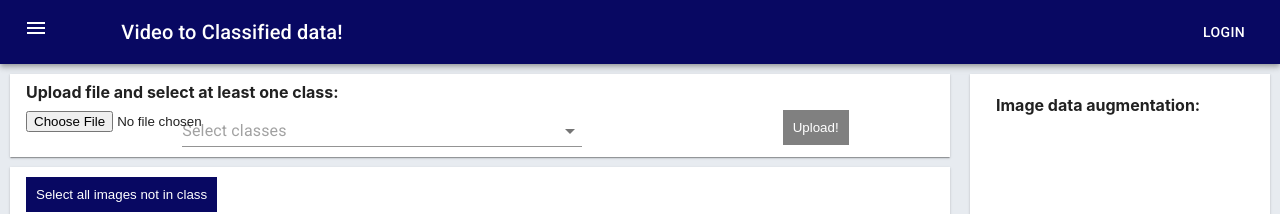
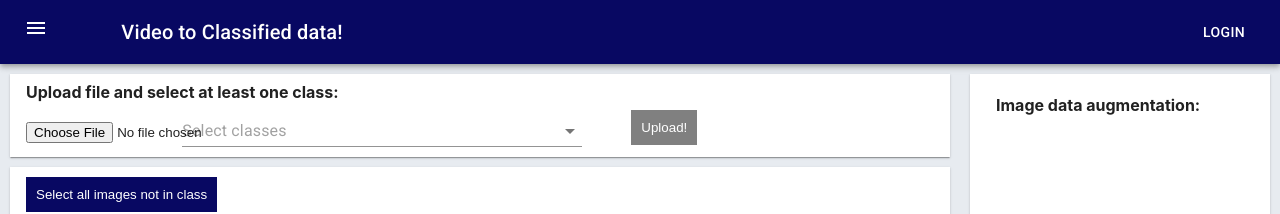
Before and after one commit to liatdavid2/graphic_lab, a React (Create React App) app in the folder client/my-app/: page / in a window 1280 px wide. Shown: the top 214 px of the page. Built offline with nearby package versions, Linux system fonts and the light colour scheme; no server answers.

Commit message:
<input type="file" style={{marginTop: "12px"}}

```diff
--- a/client/my-app/src/App.css
+++ b/client/my-app/src/App.css
@@ -53,3 +53,6 @@ button:hover{
 button:disabled{
   background: gray;
 }
+/*li{
+  display: flex;
+}*/
--- a/client/my-app/src/App.js
+++ b/client/my-app/src/App.js
@@ -136,9 +136,9 @@ class App extends Component {
 
             </Grid>
             <Grid item xs={12} md={2}>
-               <input type="file" onChange={this.onFileChange} />
+               <input type="file" style={{marginTop: "12px"}} onChange={this.onFileChange} />
             </Grid>
-            <Grid item xs={12} md={8}>
+            <Grid item xs={12} md={6}>
               <ClassesList parentCallback={this.handleCallback}/>
             </Grid>
             <Grid item xs={12} md={2}>
```
